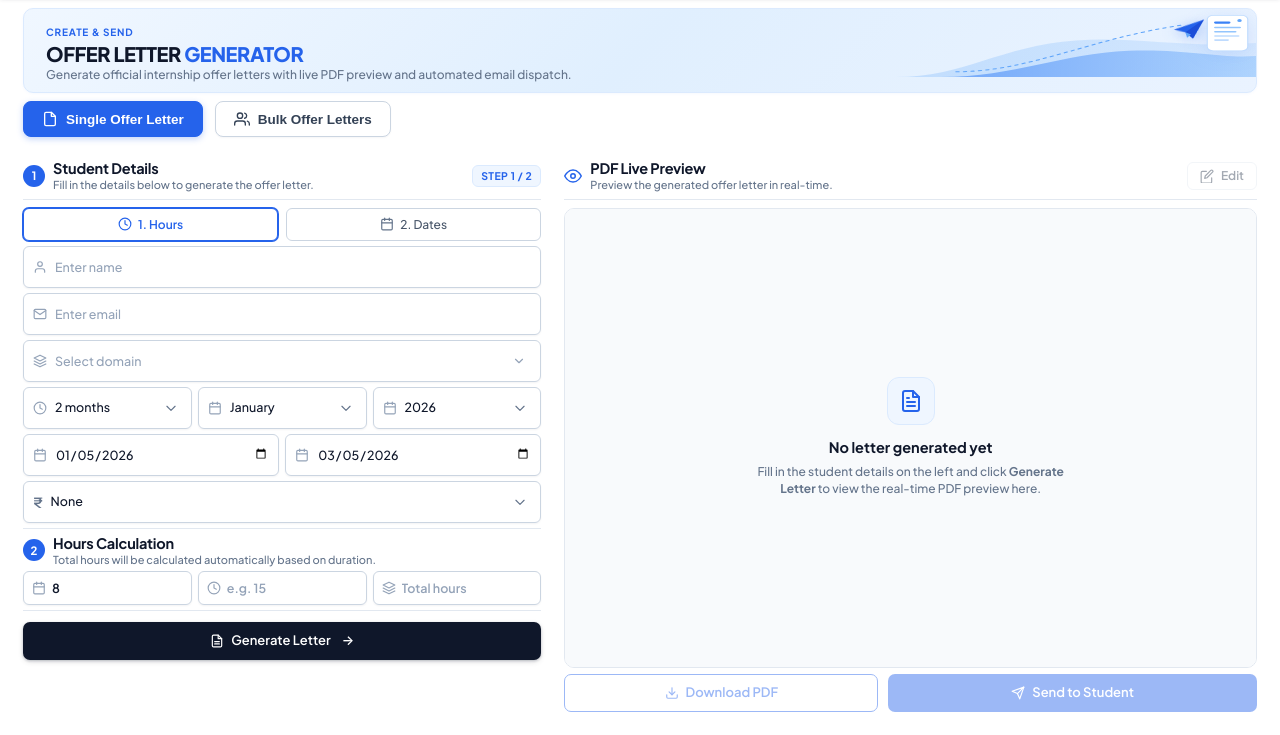
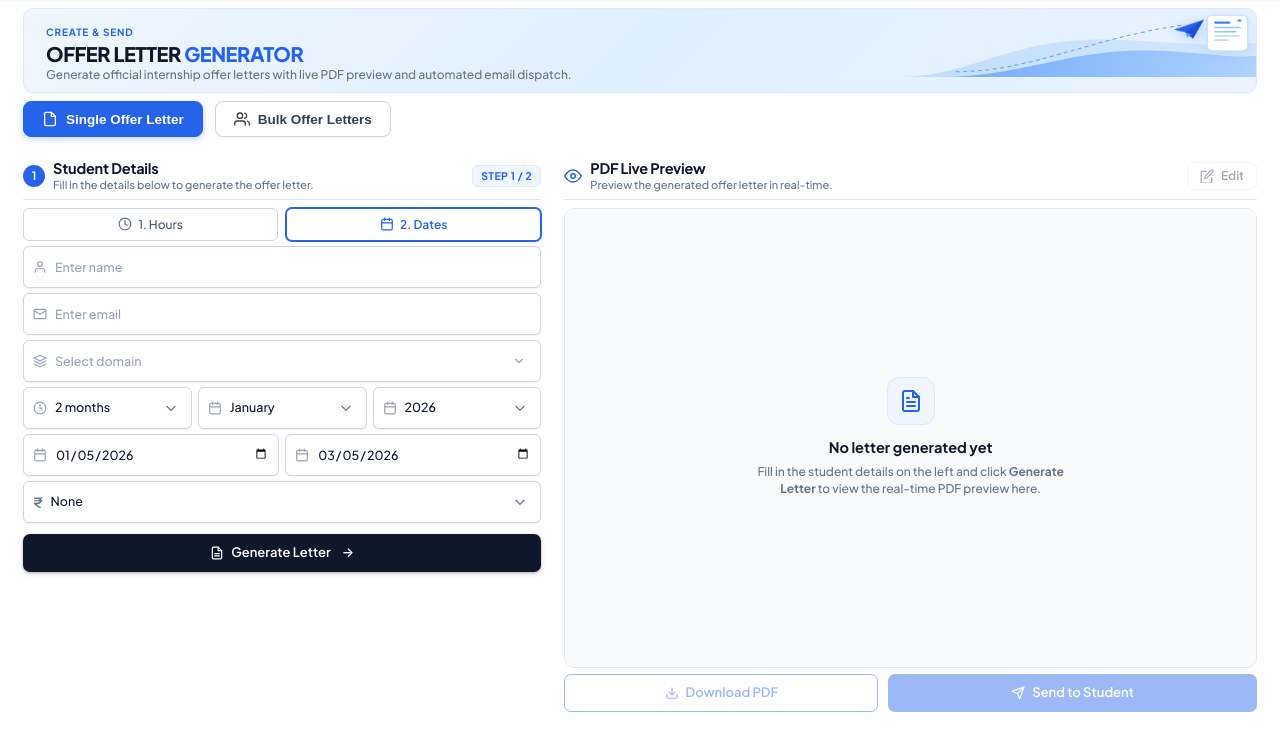
Before and after one commit to JILLELLARAGHUNATH/persevex-offer-letter-generator, a Flask app: page / in a window 1280 px wide. Shown: the part 65-800 px from the top of the page. Run offline with Flask 3, Linux system fonts and the light colour scheme; the visitor is signed in with stand-in values (Sample User, id 1); data that the repository does not hold is empty; parts of the project's set-up code (start-up, migrations or seed data) failed here and were passed over; some libraries are stand-ins or nearby versions.

Commit message:
ui: default offer letter form to dates

```diff
--- a/templates/index.html
+++ b/templates/index.html
@@ -554,7 +554,7 @@
                 <input
                     type="hidden"
                     id="letter_type"
-                    value="with_hours"
+                    value="without_hours"
                 >
 
                 <!-- DURATION TYPE ROW -->
@@ -563,7 +563,7 @@
                     <div class="type-buttons">
                         <button
                             type="button"
-                            class="type-btn active"
+                            class="type-btn"
                             data-type="with_hours"
                         >
                             <svg class="type-btn-icon" viewBox="0 0 24 24" fill="none" stroke="currentColor" stroke-width="2" stroke-linecap="round" stroke-linejoin="round">
@@ -575,7 +575,7 @@
 
                         <button
                             type="button"
-                            class="type-btn"
+                            class="type-btn active"
                             data-type="without_hours"
                         >
                             <svg class="type-btn-icon" viewBox="0 0 24 24" fill="none" stroke="currentColor" stroke-width="2" stroke-linecap="round" stroke-linejoin="round">
@@ -835,7 +835,7 @@
                 </div>
 
                 <!-- HOURS SECTION (STEP 2) -->
-                <div id="hoursSection">
+                <div id="hoursSection" style="display: none;">
                     <div class="step-badge-title-group" style="margin-bottom: 4px;">
                         <div class="step-number-badge">2</div>
                         <div class="step-header-text">
@@ -4049,7 +4049,7 @@ function escapeHtml(str) {
 /* ==========================================================
    INITIAL STATE
    ========================================================== */
-setType("with_hours");
+setType("without_hours");
 preview.src = "about:blank";
 preview.hidden = true;
 if (generatingPreview) {
```
